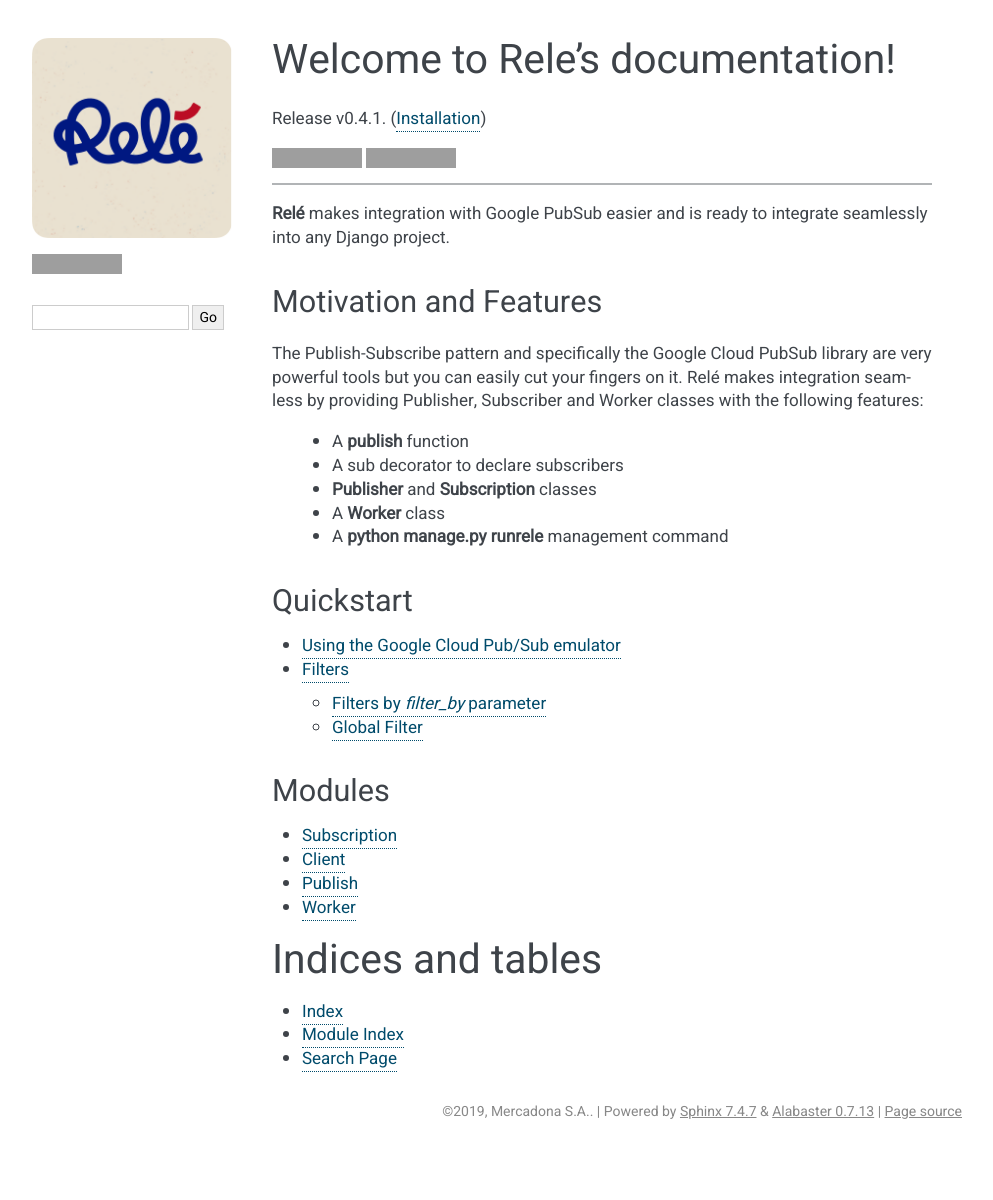
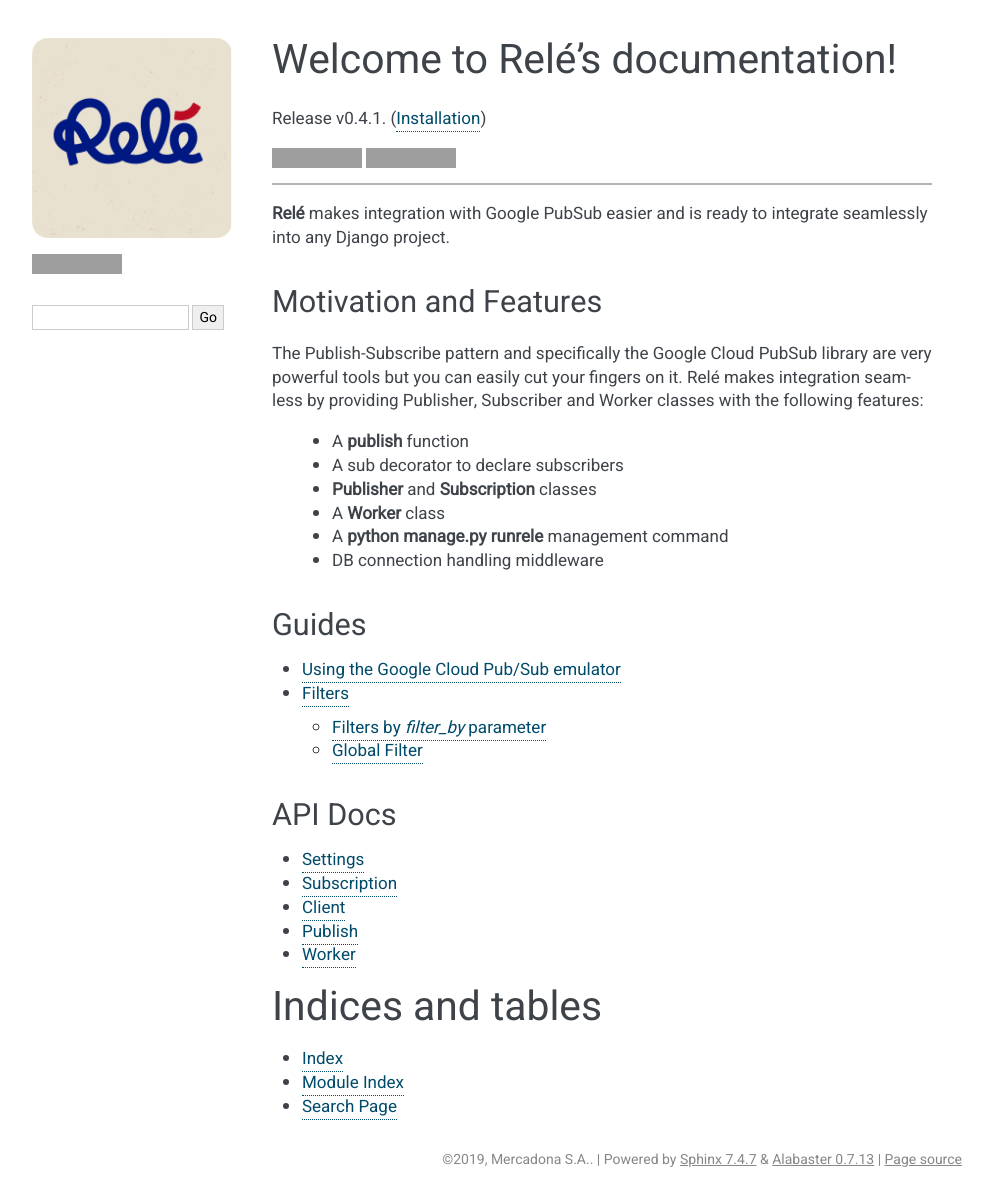
Before and after one commit to mercadona/rele, a Sphinx documentation site: the page built from docs/index.rst, in a window 1280 px wide, cut to the strip 0-1200 px from the top of the page. Shown: the whole strip, without its empty margins (148-1141 px from the left). Built offline with Sphinx 7.4.7, drawn with Linux system fonts in a browser that asks for light colours; before the commit the page ends 1152 px from its top, so only the background shows below that; grey boxes are pictures that could not be loaded.

Commit message:
Settings docs (#81)
* Config settings docs

* Rename modules to api.
Rename quickstart to guides.
Rename configuration to settings.rst\

* Linting

```diff
--- a/docs/index.rst
+++ b/docs/index.rst
@@ -3,7 +3,7 @@
    You can adapt this file completely to your liking, but it should at least
    contain the root `toctree` directive.
 
-Welcome to Rele's documentation!
+Welcome to Relé's documentation!
 ================================
 
 Release v\ |version|. (`Installation <https://github.com/mercadona/rele>`_)
@@ -16,38 +16,44 @@
 
 -------------------
 
-**Relé** makes integration with Google PubSub easier and is ready to integrate seamlessly into any Django project.
+**Relé** makes integration with Google PubSub easier and is ready to
+integrate seamlessly into any Django project.
 
 Motivation and Features
 _______________________
-The Publish-Subscribe pattern and specifically the Google Cloud PubSub library are very powerful tools but you can easily cut your fingers on it. Relé makes integration seamless by providing Publisher, Subscriber and Worker classes with the following features:
+The Publish-Subscribe pattern and specifically the Google Cloud PubSub library are
+very powerful tools but you can easily cut your fingers on it. Relé
+makes integration seamless by providing Publisher, Subscriber and Worker
+classes with the following features:
 
     * A **publish** function
     * A sub decorator to declare subscribers
     * **Publisher** and **Subscription** classes
     * A **Worker** class
     * A **python manage.py runrele** management command
+    * DB connection handling middleware
 
-Quickstart
-__________
+Guides
+______
 
 .. toctree::
     :maxdepth: 2
 
-    quickstart/rele_and_emulator
-    quickstart/filters
+    guides/rele_and_emulator
+    guides/filters
 
 
-Modules
-_______
+API Docs
+________
 
 .. toctree::
-    :maxdepth: 2
+    :maxdepth: 1
 
-    modules/subscription
-    modules/client
-    modules/publish
-    modules/worker
+    api/settings
+    api/subscription
+    api/client
+    api/publish
+    api/worker
 
 Indices and tables
 ==================
```
Also changed, not shown: docs/api/settings.rst (added, +88 -0 lines), docs/api/client.rst (renamed from docs/modules/client.rst), docs/api/publish.rst (renamed from docs/modules/publish.rst), docs/api/subscription.rst (renamed from docs/modules/subscription.rst), docs/api/worker.rst (renamed from docs/modules/worker.rst), docs/guides/filters.rst (renamed from docs/quickstart/filters.rst), docs/guides/rele_and_emulator.rst (renamed from docs/quickstart/rele_and_emulator.rst), 1 other file.
